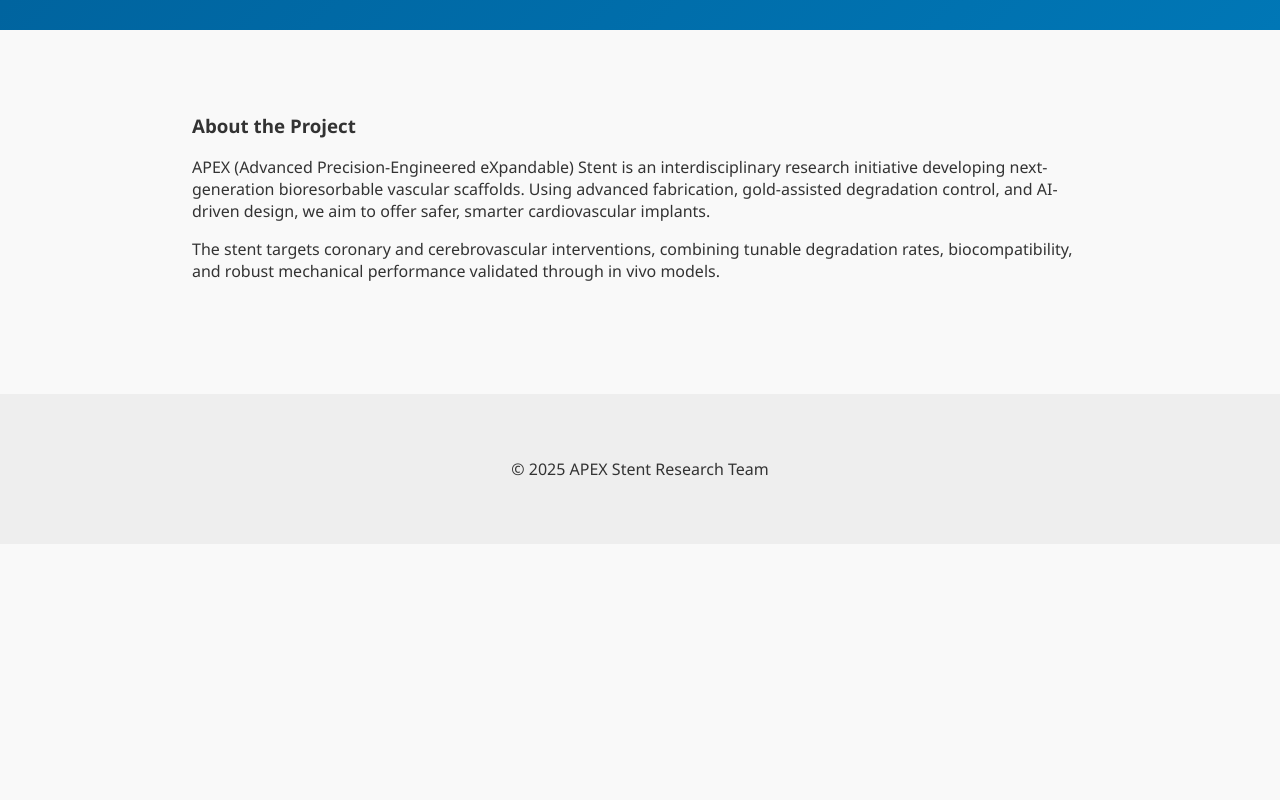
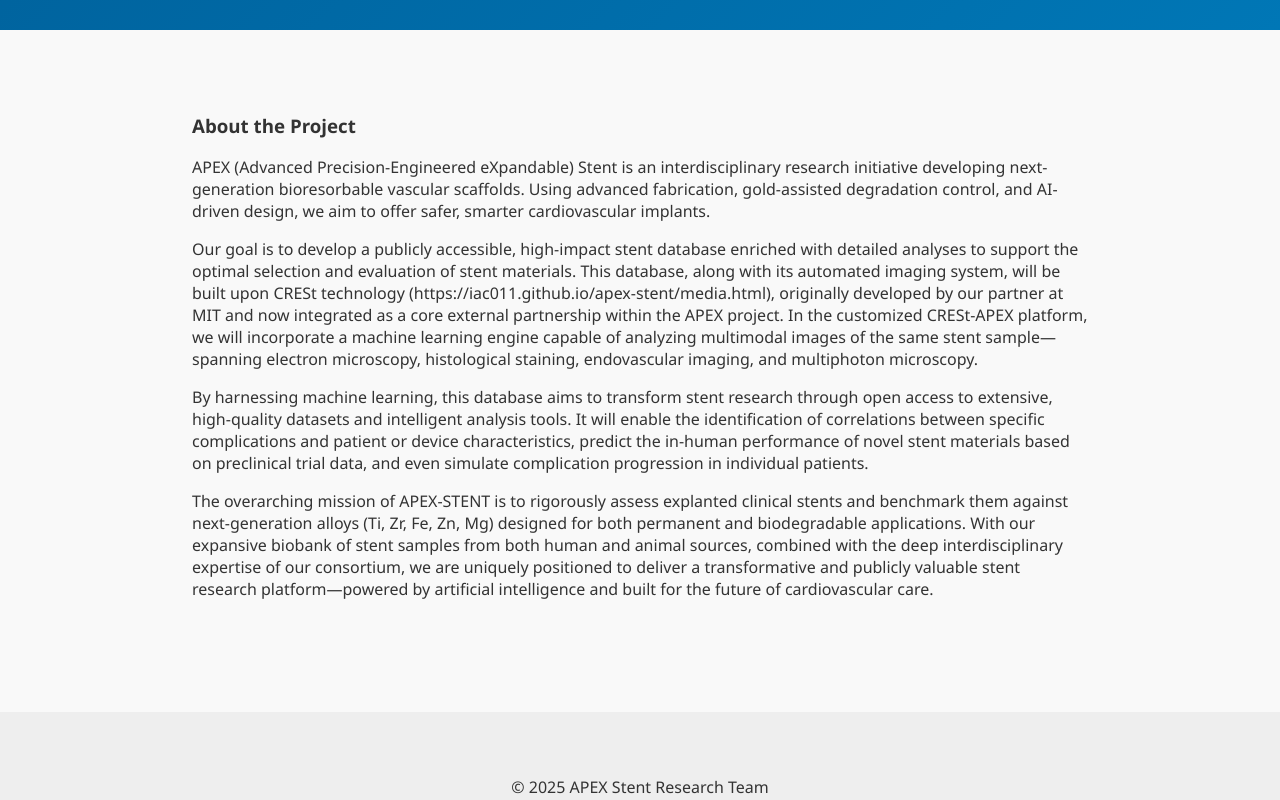
Before and after one commit to iac011/apex-stent, a plain HTML site: page index.html in a window 1280 px wide. Shown: the part 556-1356 px from the top of the page. Before the commit the page ends 1100 px from the top, so only its background shows below. Drawn offline with Linux system fonts and the light colour scheme.

Commit message:
index.html

```diff
--- a/index.html
+++ b/index.html
@@ -38,8 +38,14 @@
         APEX (Advanced Precision-Engineered eXpandable) Stent is an interdisciplinary research initiative developing next-generation bioresorbable vascular scaffolds. Using advanced fabrication, gold-assisted degradation control, and AI-driven design, we aim to offer safer, smarter cardiovascular implants.
       </p>
       <p>
-        The stent targets coronary and cerebrovascular interventions, combining tunable degradation rates, biocompatibility, and robust mechanical performance validated through in vivo models.
-      </p>
+        Our goal is to develop a publicly accessible, high-impact stent database enriched with detailed analyses to support the optimal selection and evaluation of stent materials. This database, along with its automated imaging system, will be built upon CRESt technology (https://iac011.github.io/apex-stent/media.html), originally developed by our partner at MIT and now integrated as a core external partnership within the APEX project. In the customized CRESt-APEX platform, we will incorporate a machine learning engine capable of analyzing multimodal images of the same stent sample—spanning electron microscopy, histological staining, endovascular imaging, and multiphoton microscopy.
+</p>
+      <p>
+By harnessing machine learning, this database aims to transform stent research through open access to extensive, high-quality datasets and intelligent analysis tools. It will enable the identification of correlations between specific complications and patient or device characteristics, predict the in-human performance of novel stent materials based on preclinical trial data, and even simulate complication progression in individual patients.
+</p>
+      <p>
+The overarching mission of APEX-STENT is to rigorously assess explanted clinical stents and benchmark them against next-generation alloys (Ti, Zr, Fe, Zn, Mg) designed for both permanent and biodegradable applications. With our expansive biobank of stent samples from both human and animal sources, combined with the deep interdisciplinary expertise of our consortium, we are uniquely positioned to deliver a transformative and publicly valuable stent research platform—powered by artificial intelligence and built for the future of cardiovascular care.
+        </p>
     </div>
   </section>
 
```
